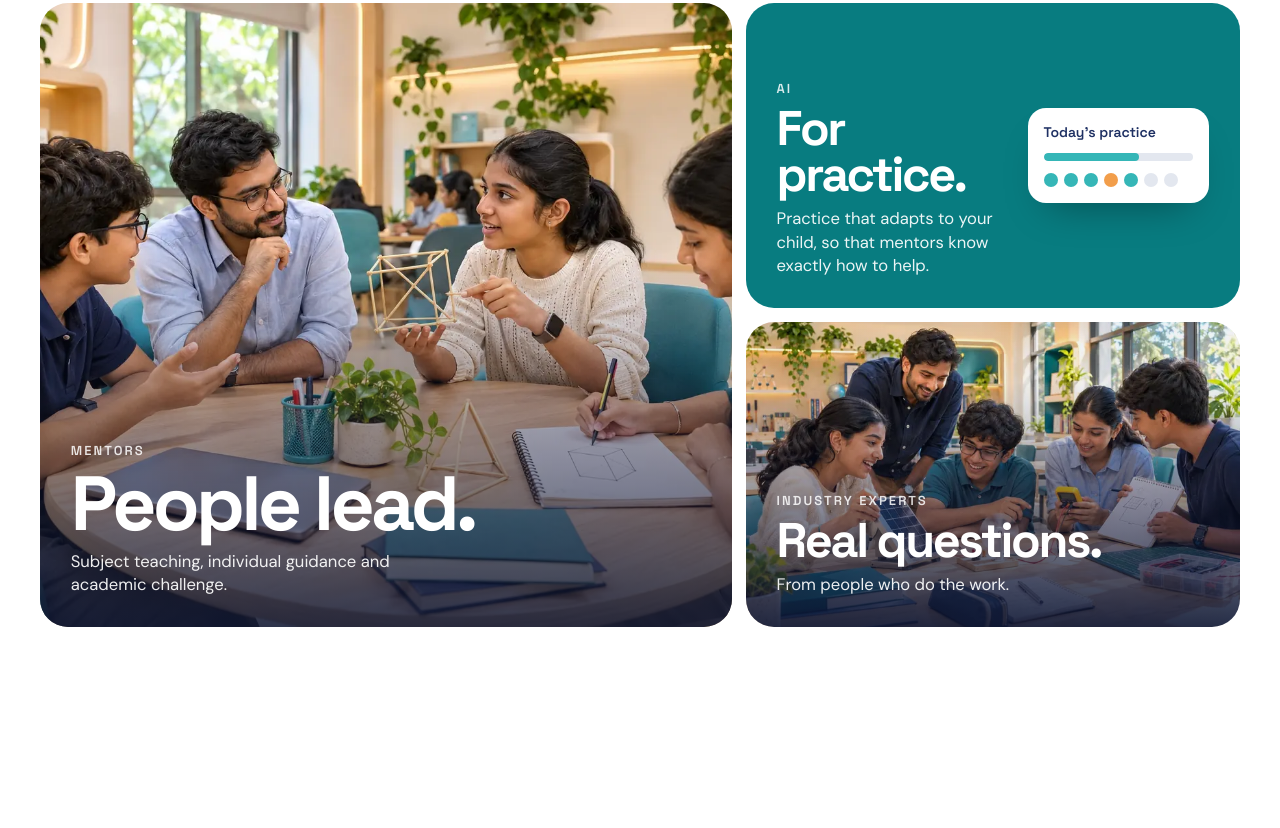
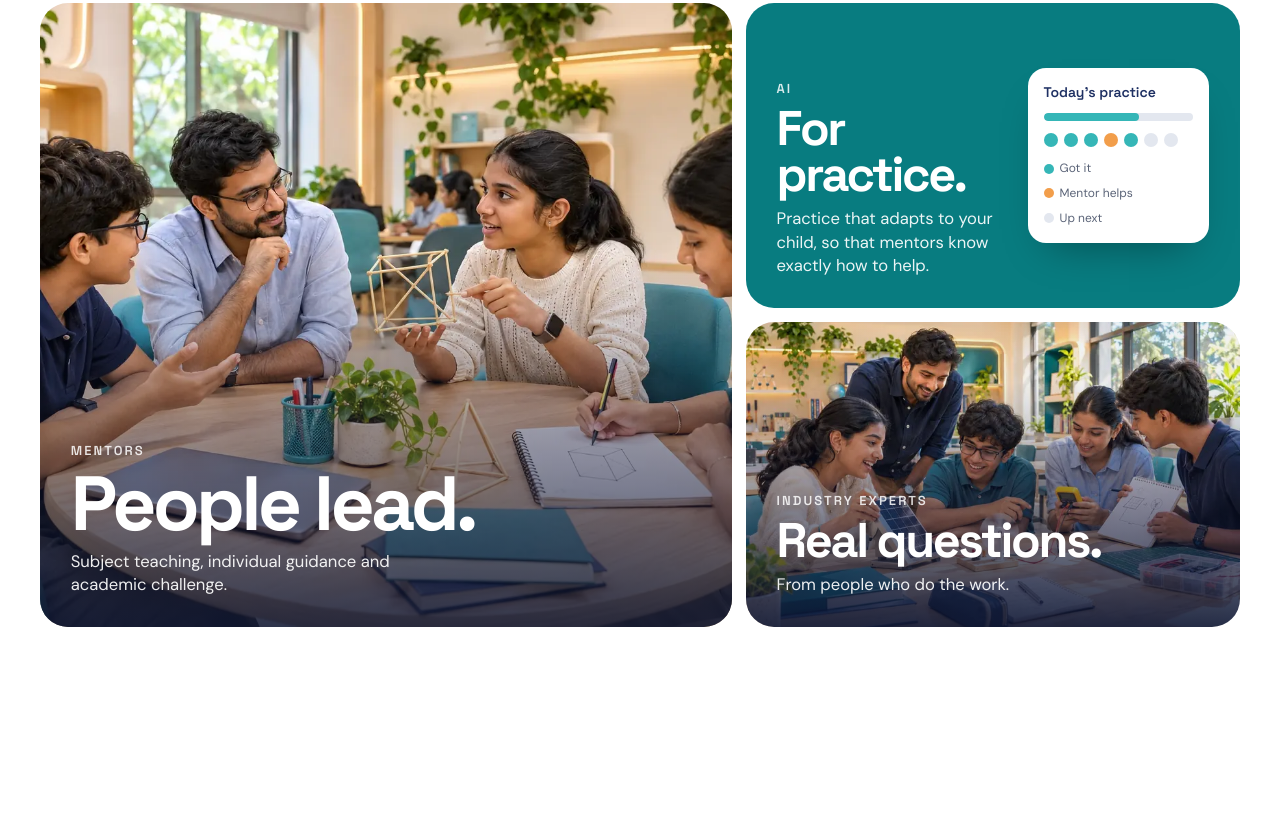
Before and after one commit to AsifMulani1/gr8-school-day, a plain HTML site: page index.html in a window 1280 px wide. Shown: the part 3612-4440 px from the top of the page. Drawn offline with Linux system fonts and the light colour scheme.

Commit message:
Practice card legend: orange means a mentor helps
Co-Authored-By: Claude Opus 5.5 <noreply@anthropic.com>

```diff
--- a/css/who.css
+++ b/css/who.css
@@ -36,3 +36,8 @@
   .practice { flex: none; align-self: stretch; }
 }
 .wblock.experts::after { background: linear-gradient(180deg, rgba(13, 22, 51, .05) 20%, rgba(13, 22, 51, .9) 100%); }
+.plegend { display: flex; flex-wrap: wrap; gap: 6px 14px; margin-top: 12px; font-size: 12px; color: var(--muted); }
+.plegend li { display: flex; align-items: center; gap: 6px; }
+.plegend li::before { content: ""; width: 10px; height: 10px; border-radius: 50%; background: var(--line); }
+.plegend .ok::before { background: var(--teal); }
+.plegend .retry::before { background: var(--orange); }
--- a/index.html
+++ b/index.html
@@ -125,6 +125,7 @@
             <p class="pq">Today's practice</p>
             <div class="pbar"><i></i></div>
             <ul class="pdots"><li class="ok"></li><li class="ok"></li><li class="ok"></li><li class="retry"></li><li class="ok"></li><li></li><li></li></ul>
+            <ul class="plegend"><li class="ok">Got it</li><li class="retry">Mentor helps</li><li>Up next</li></ul>
           </div>
         </article>
         <article class="wblock experts reveal">
```
